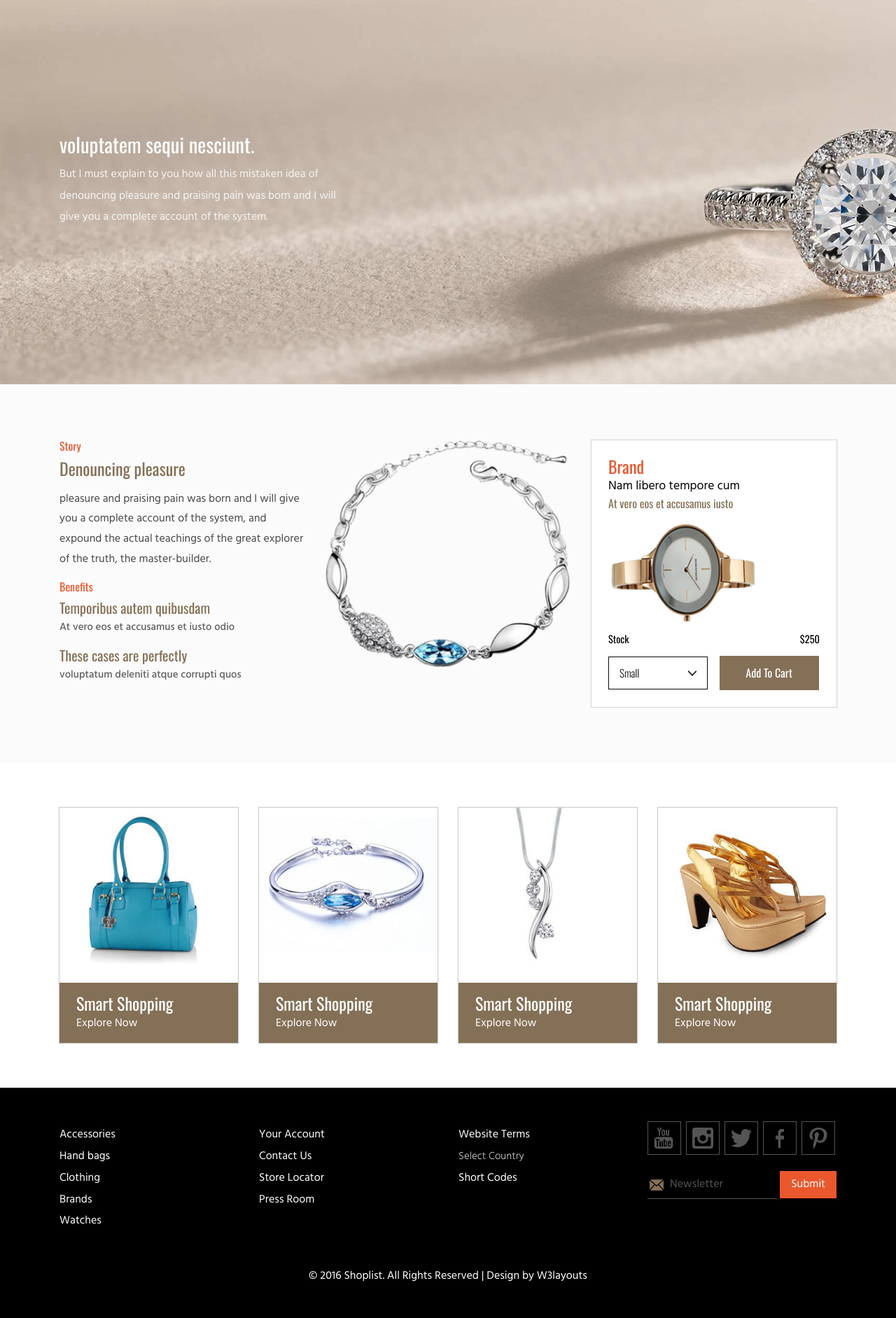
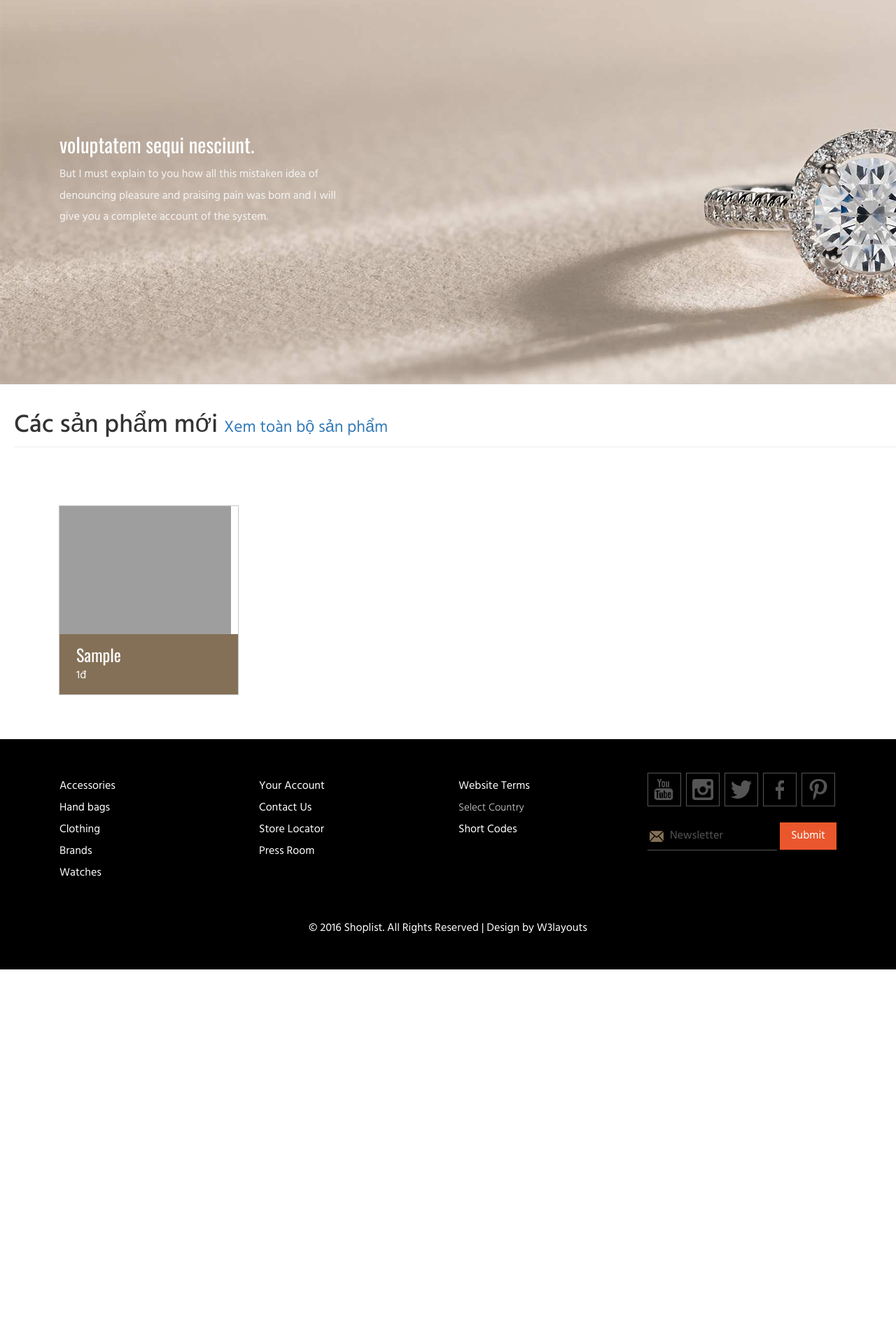
Before and after one commit to salingun/cuahangtrangsuc-webnienluan, a PHP site: page / in a window 1280 px wide. Shown: the part 462-2345 px from the top of the page at 70% size. After the commit the page ends 1847 px from the top, so only its background shows below. Run offline with PHP 8.4, Linux system fonts and the light colour scheme; tables that the repository leaves empty hold one stand-in row (values such as "Sample post"); grey boxes are pictures that could not be loaded.

Commit message:
giao dien index nguoi dung

```diff
--- a/classes/class.sanpham.php
+++ b/classes/class.sanpham.php
@@ -21,9 +21,8 @@ class Sanpham {
         return $result;
     }
 
-    function hienthiDSSPPhantrang($dieukien,$sotrang){
+    function hienthiDSSPPhantrang($dieukien,$sotrang,$sosptrentrang){
         $con = new MyConnection();
-        $sosptrentrang = 12;
         $sqlquery = "SELECT * FROM sanpham".$dieukien." LIMIT ".(($sotrang-1)*$sosptrentrang).",".$sosptrentrang;
         $result = mysqli_query($con->getMyConnection(), $sqlquery);
         return $result;
--- a/pages/blc-layer1.php
+++ b/pages/blc-layer1.php
@@ -1,4 +1,4 @@
-<div class="blc-layer3">
+<!--<div class="blc-layer3">
     <div class="container">
         <div class="blc-layer3-main">
             <div class="col-md-4 blc-layer3-grids1">
@@ -47,4 +47,4 @@
             <div class="clearfix"> </div>
         </div>
     </div>
-</div>
+</div>-->
--- a/pages/home-block.php
+++ b/pages/home-block.php
@@ -1,62 +1,55 @@
+<div class="page-header" style="margin-left: 20px; ">
+    <h1>Các sản phẩm mới <small><a href="?page=sanpham&action=index">Xem toàn bộ sản phẩm</a></small></h1>
+</div>
 <div class="home-block">
+
     <div class="container">
         <div class="home-block-main">
+
+
+
+            <?php
+            $spClass = new Sanpham();
+            $sotrang = 1;
+            $dieukien = " ORDER BY sp_ma DESC";
+            if ($spClass->countDSSP($dieukien) < 1) {
+                ?>
+                <p>Không có sản phẩm để hiển thị</p>
+                <?php
+            } else {
+                $spResult = $spClass->hienthiDSSPPhantrang($dieukien, $sotrang, 8);
+                while ($row = mysqli_fetch_array($spResult, MYSQLI_ASSOC)) {
+                    ?>
+
                     <div class="col-md-3 home-grid">
                         <div class="home-product-main">
                             <div class="home-product-top">
-                        <a href="product.html"><img src="images/h1.jpg" alt="" class="img-responsive zoom-img"></a>
+                                <img src="<?php
+                                $spHinh = $spClass->getHinhSPByID($row['sp_ma']);
+                                echo mysqli_fetch_array($spHinh)['hsp_tentaptin'];
+                                ?>" width="245px" />
                             </div>
                             <div class="home-product-bottom">
-                        <h3><a href="single.html">Smart Shopping</a></h3>
-                        <p>Explore Now</p>
+                                <h3><a href="?page=sanpham&action=chitietsanpham&masp=<?php echo $row['sp_ma']; ?>"><?php echo $tensp = (strlen($row['sp_ten']) <= 20) ? $row['sp_ten'] : substr($row['sp_ten'], 0, 17) . "..."; ?></a></h3>
+                                <p><?php echo number_format($row['sp_gia'], 0, ',', '.'); ?>đ</p>
                             </div>
                             <div class="srch">
-                        <span>$200</span>
+                                <form name="frmDathang" method="POST">
+                                    <span>
+                                        <input type="hidden" id="txtMasp" name="txtMasp" value="<?php echo $row['sp_ma']; ?>"/>
+                                        <input type="submit" name="btnDathang" id="btnDathang" class="buttonlink" value="Đặt hàng"/>
+                                    </span>
+                                </form>
                             </div>
                         </div>
                     </div>
-            <div class="col-md-3 home-grid">
-                <div class="home-product-main">
-                    <div class="home-product-top">
-                        <a href="product.html"><img src="images/h2.jpg" alt="" class="img-responsive zoom-img"></a>
-                    </div>
-                    <div class="home-product-bottom">
-                        <h3><a href="single.html">Smart Shopping</a></h3>
-                        <p>Explore Now</p>
-                    </div>
-                    <div class="srch">
-                        <span>$250</span>
-                    </div>
-                </div>
-            </div>
-            <div class="col-md-3 home-grid">
-                <div class="home-product-main">
-                    <div class="home-product-top">
-                        <a href="product.html"><img src="images/h3.jpg" alt="" class="img-responsive zoom-img"></a>
-                    </div>
-                    <div class="home-product-bottom">
-                        <h3><a href="single.html">Smart Shopping</a></h3>
-                        <p>Explore Now</p>
-                    </div>
-                    <div class="srch">
-                        <span>$150</span>
-                    </div>
-                </div>
-            </div>
-            <div class="col-md-3 home-grid">
-                <div class="home-product-main">
-                    <div class="home-product-top">
-                        <a href="product.html"><img src="images/h4.jpg" alt="" class="img-responsive zoom-img"></a>
-                    </div>
-                    <div class="home-product-bottom">
-                        <h3><a href="single.html">Smart Shopping</a></h3>
-                        <p>Explore Now</p>
-                    </div>
-                    <div class="srch">
-                        <span>$200</span>
-                    </div>
-                </div>
-            </div>
+                <?php }
+            }
+            ?>
+
+
+
+
             <div class="clearfix"> </div>
         </div>
     </div>
--- a/pages/sanpham/sanpham.php
+++ b/pages/sanpham/sanpham.php
@@ -21,7 +21,7 @@
     if($spClass->countDSSP($dieukien)<1){?>
     <p>Không có sản phẩm để hiển thị</p>
     <?php } else{
-        $spResult = $spClass->hienthiDSSPPhantrang($dieukien, $sotrang);
+        $spResult = $spClass->hienthiDSSPPhantrang($dieukien, $sotrang,12);
         while ($row = mysqli_fetch_array($spResult, MYSQLI_ASSOC)) {
         ?>
 
```
Lines whose indentation alone changed are shown as unchanged.
